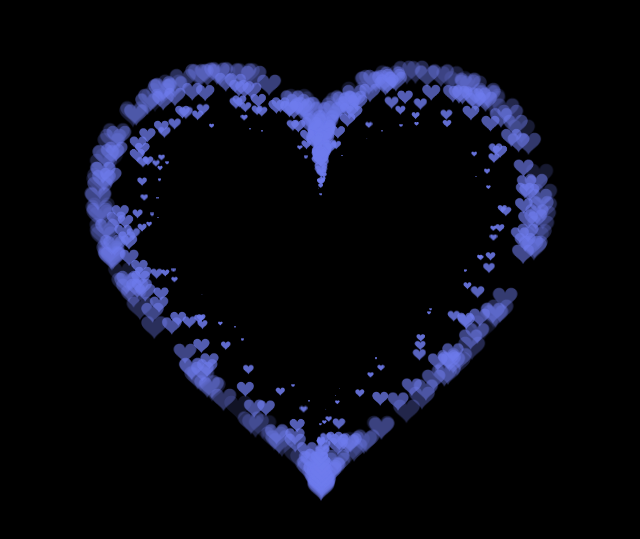
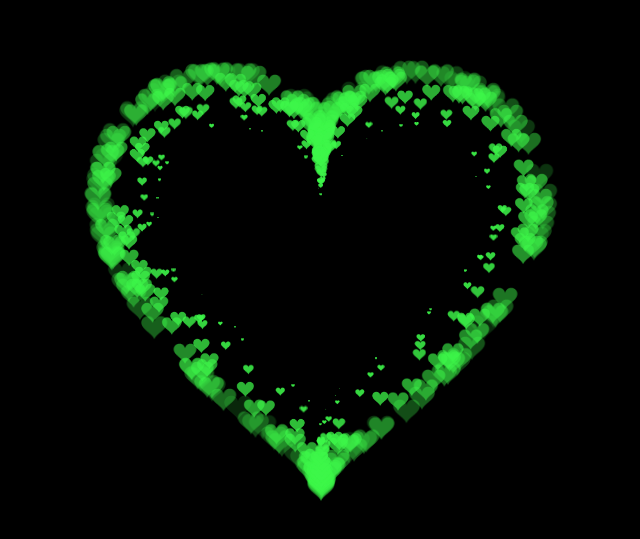
Before and after one commit to thetpman/justpman, a plain HTML site: page index.html in a window 1280 px wide. Shown: the part 123-662 px from the top of the page, without its empty margins (319-959 px from the left). Drawn offline with Linux system fonts and the light colour scheme.

Commit message:
Update index.html

```diff
--- a/index.html
+++ b/index.html
@@ -212,7 +212,7 @@ var ParticlePool = (function() {
     }
     context.closePath();
     // create the fill
-    context.fillStyle = '#6f7ced';
+    context.fillStyle = '#3ef74a';
     context.fill();
     // create the image
     var image = new Image();
```
